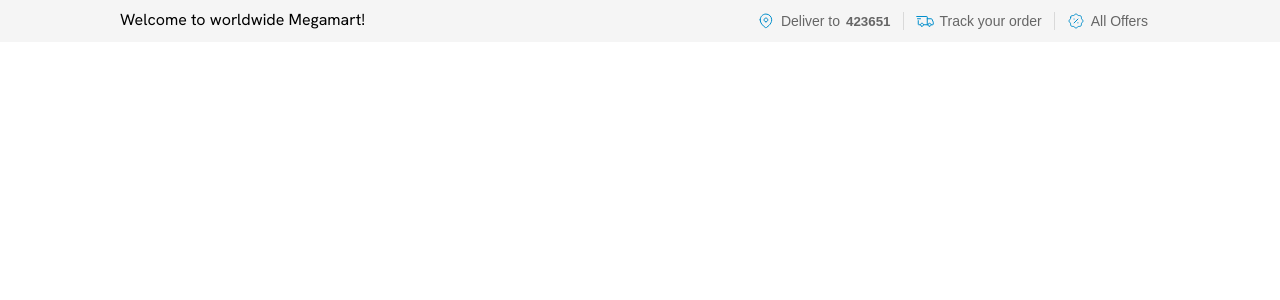
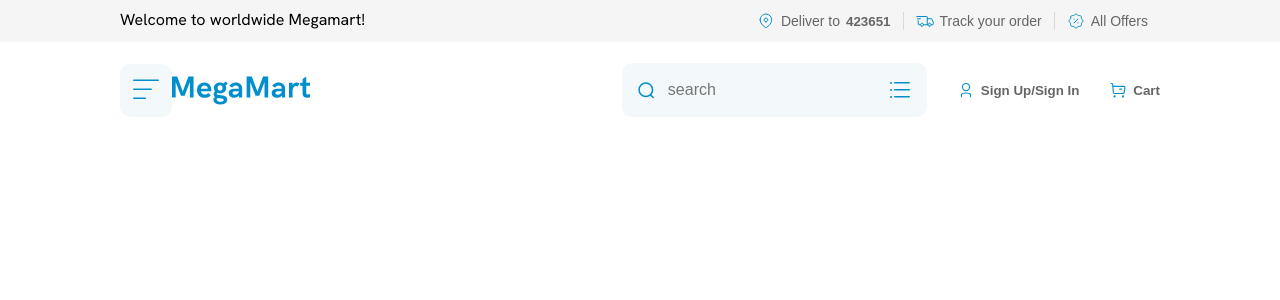
Before and after one commit to TranLeKhanhDuyen/Knowledge, a React (Vite) app in the folder mega-market/: page / in a window 1280 px wide. Shown: the top 300 px of the page. Built offline with nearby package versions, Linux system fonts and the light colour scheme.

Commit message:
feat: create UI for header

```diff
--- a/mega-market/src/components/ButtonIcon/index.tsx
+++ b/mega-market/src/components/ButtonIcon/index.tsx
@@ -5,10 +5,10 @@ type TButtonSize = 'sm' | 'md' | 'lg'
 
 export interface IButtonIconProps
   extends React.ButtonHTMLAttributes<HTMLButtonElement> {
-  variants: TButtonIconVariant
+  variants?                            : TButtonIconVariant
   size?: TButtonSize
   icon: string
-  alt: string
+  alt?: string
   additionalClass?: string
   width?: string
   height?: string
--- a/mega-market/src/components/IconTextButton/index.tsx
+++ b/mega-market/src/components/IconTextButton/index.tsx
@@ -7,7 +7,7 @@ export interface IIconTextButtonProps
   extends React.ButtonHTMLAttributes<HTMLButtonElement> {
   size?: TIconTextButtonSize
   iconPosition?: TIconPosition
-  title: string
+  title?: string
   subTitle?: string
   icon: string
   additionalClass?: string
--- /dev/null
+++ b/mega-market/src/layout/header/Header.css
@@ -0,0 +1,19 @@
+.header {
+  display: flex;
+  align-items: center;
+  padding: 21px 0;
+  justify-content: space-between;
+}
+
+.header-left {
+  display: flex;
+}
+
+.header-right {
+  display: flex;
+  gap: 30px;
+}
+
+.input-container-input-search {
+  width: 507px;
+}
--- /dev/null
+++ b/mega-market/src/layout/header/index.tsx
@@ -0,0 +1,32 @@
+import './Header.css'
+
+import { ButtonIcon, IconTextButton, Logo } from '@components'
+import { buyIcon, menuIcon, userIcon } from '@assets/images'
+import SearchBar from '@components/SearchBar'
+
+const Header = () => {
+  return (
+    <header className='container header'>
+      <div className='header-left'>
+        <ButtonIcon icon={menuIcon} size='sm' />
+        <Logo />
+      </div>
+
+      <div className='header-right'>
+        <SearchBar placeholder='search' />
+        <IconTextButton
+          subTitle='Sign Up/Sign In'
+          icon={userIcon}
+          additionalClass='header-icon'
+        />
+        <IconTextButton
+          subTitle='Cart'
+          icon={buyIcon}
+          additionalClass='header-icon'
+        />
+      </div>
+    </header>
+  )
+}
+
+export default Header
--- a/mega-market/src/pages/home.tsx
+++ b/mega-market/src/pages/home.tsx
@@ -1,8 +1,9 @@
 import './home.css'
-import { IconTextButton } from '@components'
+import { Headline, IconTextButton } from '@components'
 import locationIcon from '@assets/images/icons/location.svg'
 import truckIcon from '@assets/images/icons/iconoir-delivery-truck.svg'
 import discoundIcon from '@assets/images/icons/discount.svg'
+import Header from '@layout/header'
 
 const HomePage = () => {
   return (
@@ -30,6 +31,7 @@ const HomePage = () => {
           </article>
         </div>
       </div>
+      <Header/>
     </>
   )
 }
```
